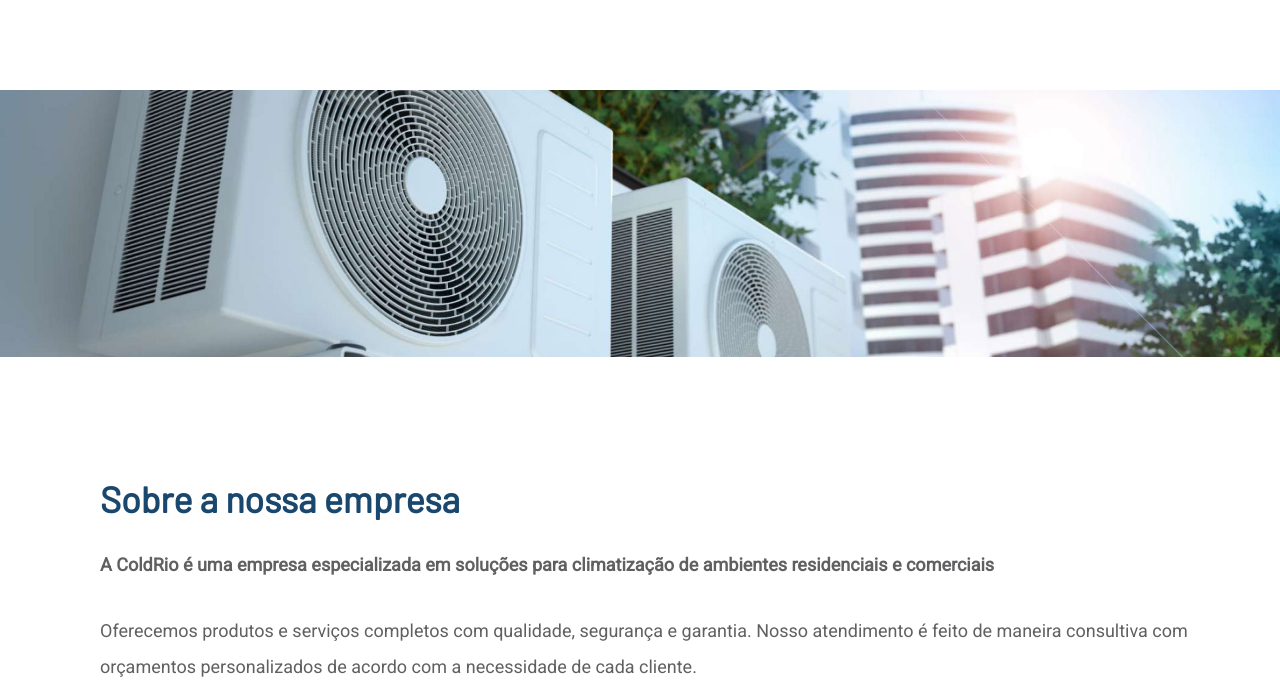
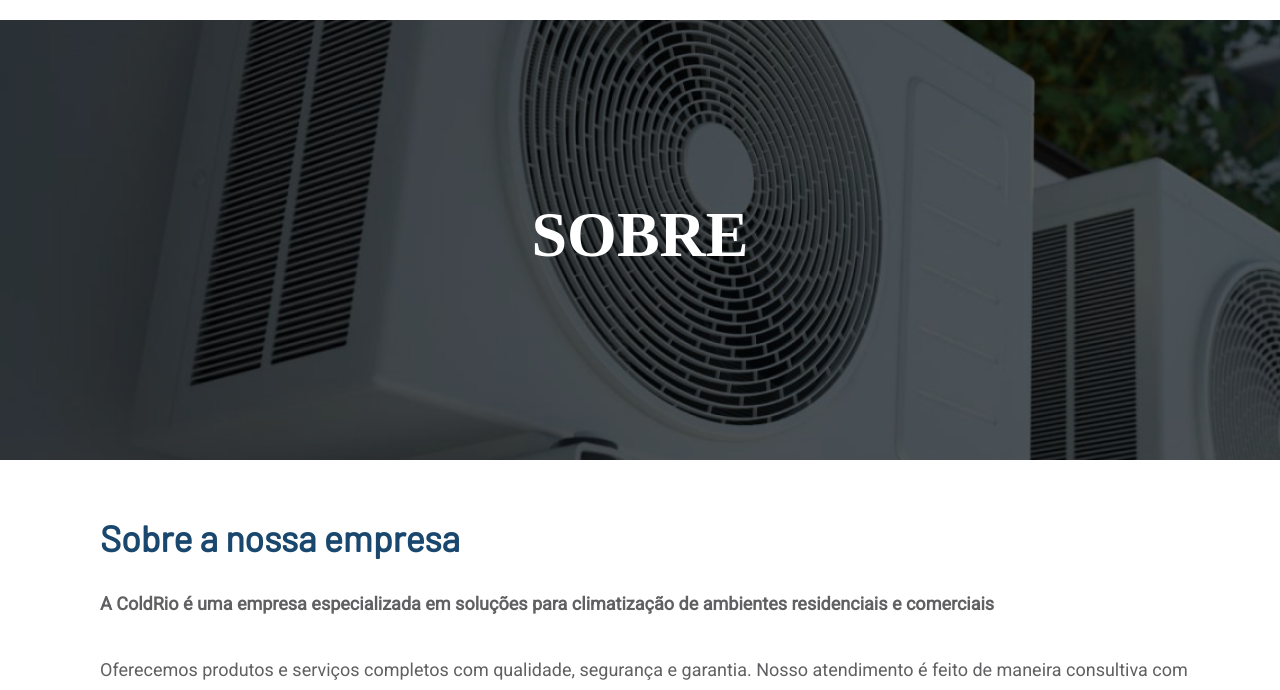
Before and after one commit to LeandroRosaDev/pkengenharia.io, a plain HTML site: page sobre.html in a window 1280 px wide. Shown: the part 110-800 px from the top of the page. Drawn offline with Linux system fonts and the light colour scheme.

Commit message:
Finalizando page sobre

```diff
--- a/Css/home.css
+++ b/Css/home.css
@@ -15,6 +15,7 @@
   top: 0;
   width: 100%;
   background: #ffffff;
+  z-index: 998;
 }
 .nav-primaria {
   display: flex;
--- a/Css/sobre.css
+++ b/Css/sobre.css
@@ -8,22 +8,25 @@
   grid-template-columns: auto 1100px auto;
   margin-left: 20px;
 }
-.conteúdo-sobre{
+.conteúdo-sobre {
   grid-column: 2;
   margin-bottom: 20px;
 }
-.conteúdo-sobre h1, h2, h3, h4 {
+.conteúdo-sobre h1,
+h2,
+h3,
+h4 {
   margin-bottom: 30px;
 }
-.conteúdo-sobre h2{
+.conteúdo-sobre h2 {
   line-height: 2;
   font-size: 18px;
 }
-.conteúdo-sobre h3{
+.conteúdo-sobre h3 {
   line-height: 2;
   font-size: 18px;
 }
-.conteúdo-sobre h4{
+.conteúdo-sobre h4 {
   line-height: 2;
   font-size: 18px;
 }
@@ -36,7 +39,7 @@
   flex-direction: row;
   margin-bottom: 60px;
 }
-.icones-sobre img{
+.icones-sobre img {
   border-radius: 10px;
 }
 .marcas-sobre {
@@ -44,8 +47,33 @@
   grid-template-columns: auto 1100px auto;
   margin-left: 20px;
 }
-.marcas-sobre h2, img {
+.marcas-sobre h2,
+img {
   grid-column: 2;
   margin-bottom: 60px;
-  font: 700 1.5rem/1.30 "Barlow"
+  font: 700 1.5rem/1.3 "Barlow";
 }
+.banner-sobre {
+  margin-top: 120px;
+  filter: brightness(35%);
+  background: url(../Imagens/img/banner-sobre.jpg) no-repeat;
+  background-size: cover;
+  width: 100%;
+  height: 450px;
+  z-index: 0;
+}
+.content-banner-sobre {
+  height: 450px;
+  width: 100%;
+  display: flex;
+  align-items: center;
+  justify-content: center;
+  position: absolute;
+  z-index: 1;
+}
+.texto-banner-sobre {
+  color: #ffffff;
+  font-size: 64px;
+  font-weight: bold;
+  text-transform: uppercase;
+}
--- a/sobre.html
+++ b/sobre.html
@@ -38,9 +38,15 @@
     </div>
     <a class="orçamento" href="./">Solicite um Orçamento</a>
   </header>
-  <div class="banner-sobre">
-    <img src="/Imagens/img/banner-sobre.jpg" alt="banner-sobre">
-  </div>
+
+  <section>
+    <div class="content-banner-sobre">
+      <h1 class="texto-banner-sobre">Sobre</h1>
+    </div>
+    <div class="banner-sobre">
+    </div>
+  </section>
+
   <section class="conteudo-principal-sobre">
     <div class="conteúdo-sobre">
       <h1 class="font-b-2-700 cor-5"><strong> Sobre a nossa empresa</strong></h1>
@@ -56,7 +62,7 @@
   </section>
   <div class="marcas-sobre">
     <h2 class="font-b-1-700 cor-3">Confira as marcas que trabalhamos:</h2>
-    <img src="./Imagens/img/marcas-sobre.png" alt="">
+    <img src="./Imagens/img/Logos cold.png" alt="">
   </div>
   <footer class="footer-bg">
     <ul class="footer-contato">
```
Also changed, not shown: Css/utilidades/utilidades.css (+1 -8 lines), Imagens/img/Logos cold.png (added).
